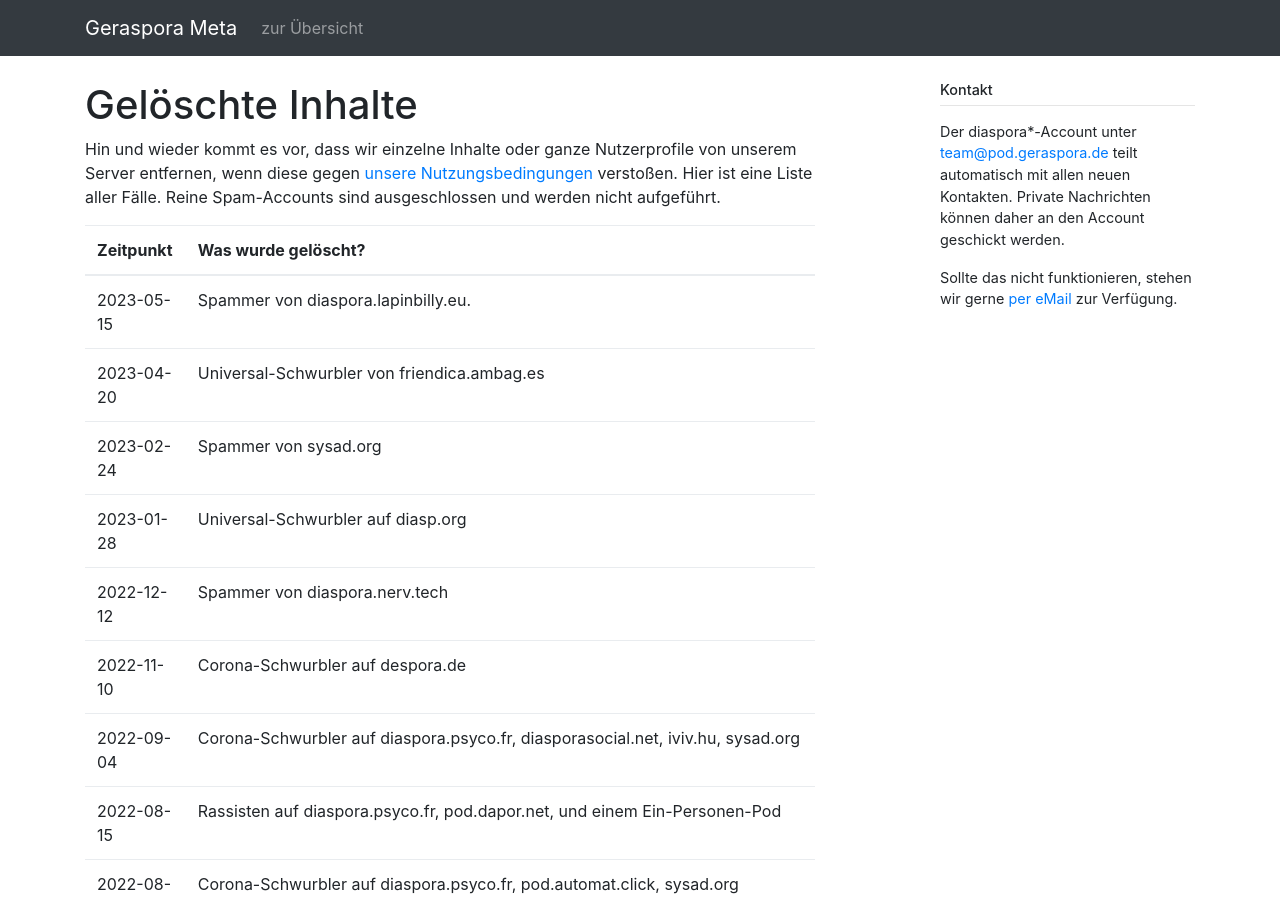
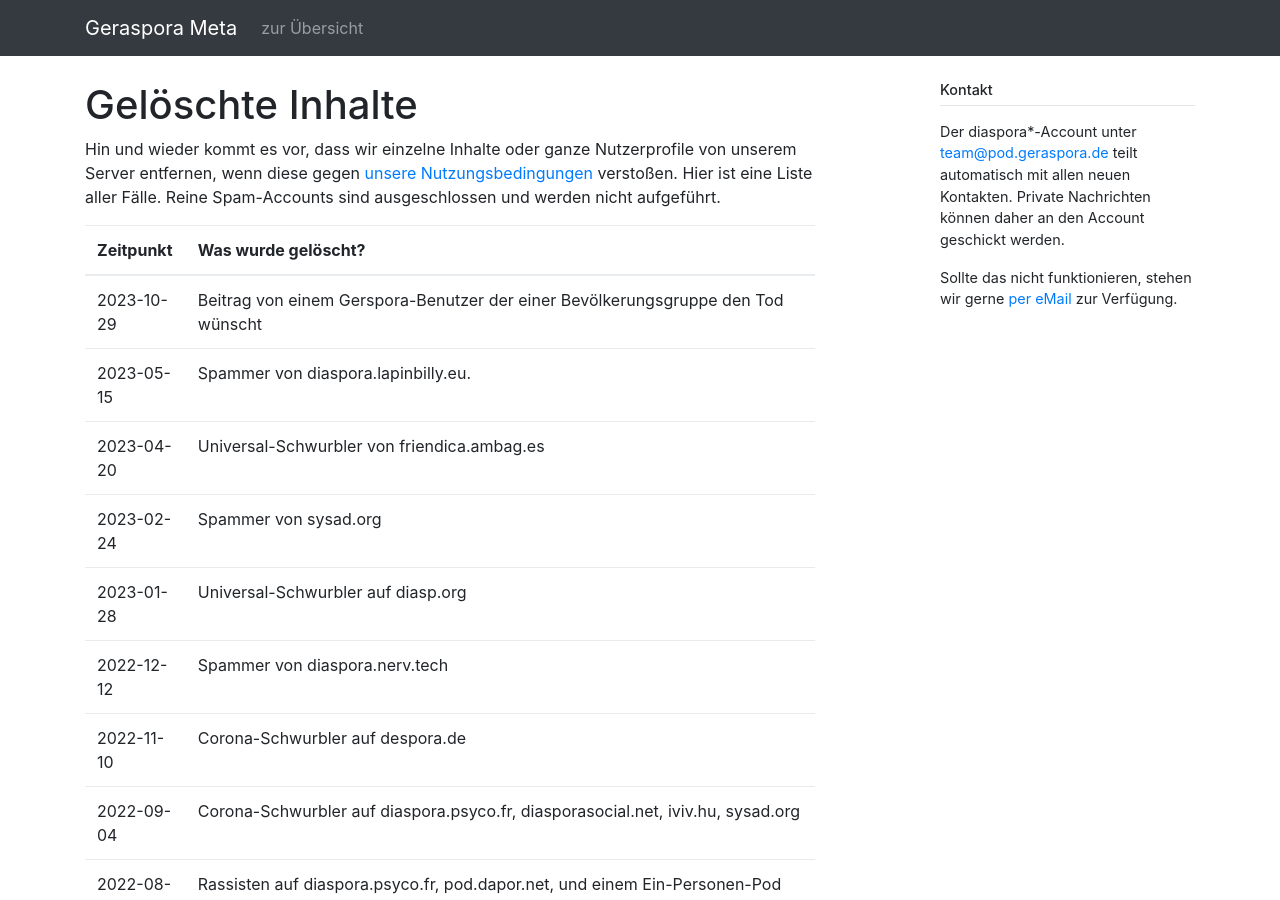
Before and after one commit to geraspora/meta, a Jekyll site: the page built from pod/deleted_contents.md, in a window 1280 px wide and 900 px high. Built offline with Jekyll 4.4.1, drawn with Linux system fonts in a browser that asks for light colours.

Commit message:
+deletion

```diff
--- a/pod/deleted_contents.md
+++ b/pod/deleted_contents.md
@@ -8,6 +8,7 @@ Hin und wieder kommt es vor, dass wir einzelne Inhalte oder ganze Nutzerprofile
 
 | Zeitpunkt  | Was wurde gelöscht?                                                                                                                                                                                                                                                                                                                                                                                                                                                                                                                                                                                                                                                                                                                                                                                                                                                                                                                                                       |
 | ---------- | ------------------------------------------------------------------------------------------------------------------------------------------------------------------------------------------------------------------------------------------------------------------------------------------------------------------------------------------------------------------------------------------------------------------------------------------------------------------------------------------------------------------------------------------------------------------------------------------------------------------------------------------------------------------------------------------------------------------------------------------------------------------------------------------------------------------------------------------------------------------------------------------------------------------------------------------------------------------------- |
+| 2023-10-29 | Beitrag von einem Gerspora-Benutzer der einer Bevölkerungsgruppe den Tod wünscht                                                                                                                                                                                                                                                                                                                                                                                                                                                                                                                                                                                                                                                                                                                                                                                                                                                                                          |
 | 2023-05-15 | Spammer von diaspora.lapinbilly.eu.                                                                                                                                                                                                                                                                                                                                                                                                                                                                                                                                                                                                                                                                                                                                                                                                                                                                                                                                       |
 | 2023-04-20 | Universal-Schwurbler von friendica.ambag.es                                                                                                                                                                                                                                                                                                                                                                                                                                                                                                                                                                                                                                                                                                                                                                                                                                                                                                                               |
 | 2023-02-24 | Spammer von sysad.org                                                                                                                                                                                                                                                                                                                                                                                                                                                                                                                                                                                                                                                                                                                                                                                                                                                                                                                                                     |
```
